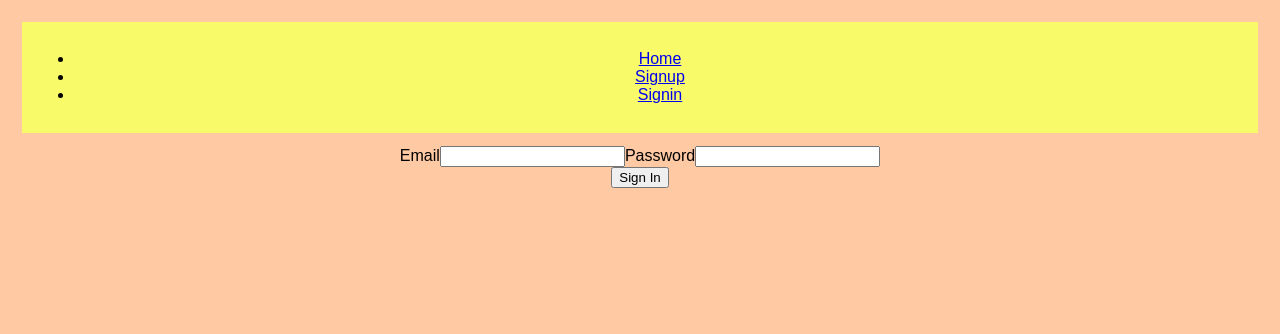
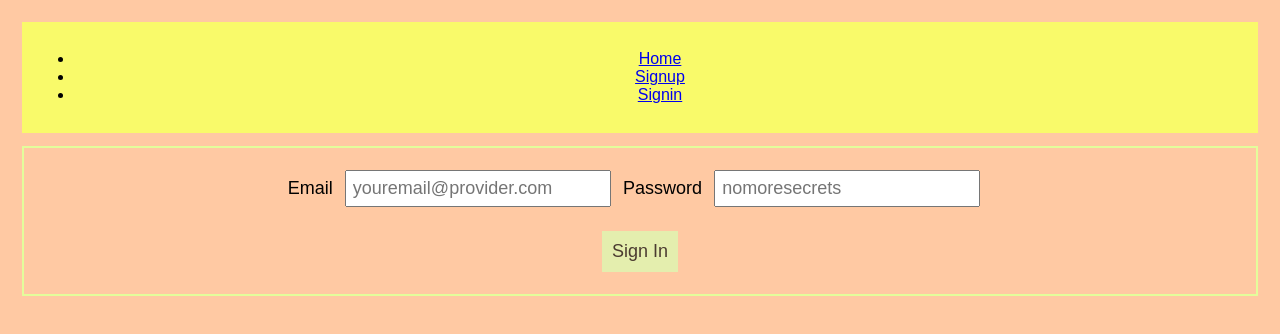
Before and after one commit to danigunawan/streakers-client, a React (Create React App) app: page /usersignin in a window 1280 px wide. Shown: the top 334 px of the page. Built offline with nearby package versions, Linux system fonts and the light colour scheme.

Commit message:
refactor app.css styling for button and form, show label and hide legend for home doughnut chart

```diff
--- a/src/App.css
+++ b/src/App.css
@@ -75,26 +75,29 @@ textarea {
   cursor: default;
 }
 
-.newActivityForm{
+.Form {
   border: 2px solid #e3fd9b;
   /*width: 400px;*/
-  padding: 1%;
+  padding: 10px;
+  margin: 1%;
+  font-size: 18px;
+}
+
+
+
+.FormInput {
+  width: 250px;
+  /*margin: 10px auto;*/
+  padding: 0.5%;
+  font-size: 18px;
   margin: 1%;
 }
 
-.newActivityInput{
-  width: 250px;
-  /*margin: 10px auto;*/
-  padding: 0.5%;
-  font-size: 14px;
-
-}
-
-.activityButton{
+.Button{
   padding: 1%;
 }
 
-.newActivityButton {
+.submitButton {
   background: #d9ffb4;
   color: black;
   border: none;
@@ -106,6 +109,6 @@ textarea {
   opacity: 0.7;
 }
 
-.newActivityButton:hover {
+.submitButton:hover {
   opacity: 1;
 }
--- a/src/components/ActivitiesContainer.js
+++ b/src/components/ActivitiesContainer.js
@@ -68,8 +68,7 @@ class ActivitiesContainer extends React.Component {
           ({ activities: preState.activities.concat([res.data.activity]) })
         );
       }
-      })
-      .catch(err => {
+    }).catch(err => {
         console.log(err);
     })
   };
@@ -119,16 +118,18 @@ class ActivitiesContainer extends React.Component {
     // IF NO ACTIVITIES ==> INPUT FORM
     if (this.state.activities.length === 0) {
       return (
-        <Form className="newActivityForm" onSubmit={this.handleSubmit}>
+        <Form className="Form" onSubmit={this.handleSubmit}>
           <Input
-            className="newActivityInput"
+            className="FormInput"
             type="text"
             name="inputTitle"
+            required
+            placeholder="eg. Stay Hydrated"
             value={this.state.inputTitle}
             onChange={this.handleInput}
           />
-          <div className="activityButton">
-            <Button className="newActivityButton" type="submit">Create An Activity</Button>
+          <div className="Button">
+            <Button className="submitButton" type="submit">Create An Activity</Button>
           </div>
         </Form>
       );
@@ -176,17 +177,18 @@ class ActivitiesContainer extends React.Component {
 
           </div>
 
-          <Form className="newActivityForm" onSubmit={this.handleSubmit}>
+          <Form className="Form" onSubmit={this.handleSubmit}>
             <Input
-              className="newActivityInput"
-              placeholder="eg. Stay Hydrated"
+              className="FormInput"
               type="text"
               name="inputTitle"
+              required
+              placeholder="eg. Stay Hydrated"
               value={this.state.inputTitle}
               onChange={this.handleInput}
             />
-            <div className="activityButton">
-              <Button className="newActivityButton" type="submit">Add A New Activity</Button>
+            <div className="Button">
+              <Button className="submitButton" type="submit">Add A New Activity</Button>
             </div>
           </Form>
 
--- a/src/components/Activity.js
+++ b/src/components/Activity.js
@@ -33,6 +33,7 @@ class Activity extends Component {
         <h3>
           { this.props.activity.streaks.length === 0 ? "no streak" : this.props.activity.streaks[0].status }
         </h3>
+
       </div>
     )
   }
--- a/src/components/UserSigninForm.js
+++ b/src/components/UserSigninForm.js
@@ -47,23 +47,35 @@ export default class UserSigninForm extends Component {
     }
     else {
       return (
-        <Form className="UserForm" onSubmit={this.handleSubmit}>
-          <Label>Email</Label>
+        <Form className="Form" onSubmit={this.handleSubmit}>
+          <Label>
+            Email
+          </Label>
           <Input
-            type="text"
+            className="FormInput"
+            type="email"
             name="email"
+            required
+            placeholder="youremail@provider.com"
             onChange={this.handleChange}
             value={this.state.email}
           />
-          <Label>Password</Label>
+          <Label>
+            Password
+          </Label>
           <Input
+            className="FormInput"
             type="password"
             name="password"
+            placeholder="nomoresecrets"
+            required
             onChange={this.handleChange}
             value={this.state.password}
           />
           <br />
-          <Button type="submit">Sign In</Button>
+          <div className="Button">
+            <Button className="submitButton" type="submit">Sign In</Button>
+          </div>
         </Form>
       )
     }
--- a/src/components/Welcome.js
+++ b/src/components/Welcome.js
@@ -7,6 +7,7 @@ export default class Welcome extends Component {
     super(props);
     this.state = {
       chartData:{
+        labels: ['Practice Kung Fu'],
         datasets:[{
           data: [1],
           backgroundColor: [randomColor({ hue: 'random' })]
@@ -14,6 +15,7 @@ export default class Welcome extends Component {
       }
     }
   }
+
   render() {
     if (localStorage.accessToken) {
       return (
@@ -24,7 +26,10 @@ export default class Welcome extends Component {
               data={this.state.chartData}
               options={{
                   maintainAspectRatio: false,
-                  cutoutPercentage: 30
+                  cutoutPercentage: 30,
+                  legend: {
+                    display: false
+                  }
                 }}
             />
           </div>
@@ -41,7 +46,10 @@ export default class Welcome extends Component {
               data={this.state.chartData}
               options={{
                   maintainAspectRatio: false,
-                  cutoutPercentage: 30
+                  cutoutPercentage: 30,
+                  legend: {
+                    display: false
+                  }
                 }}
             />
           </div>
```
Lines whose indentation alone changed are shown as unchanged.
